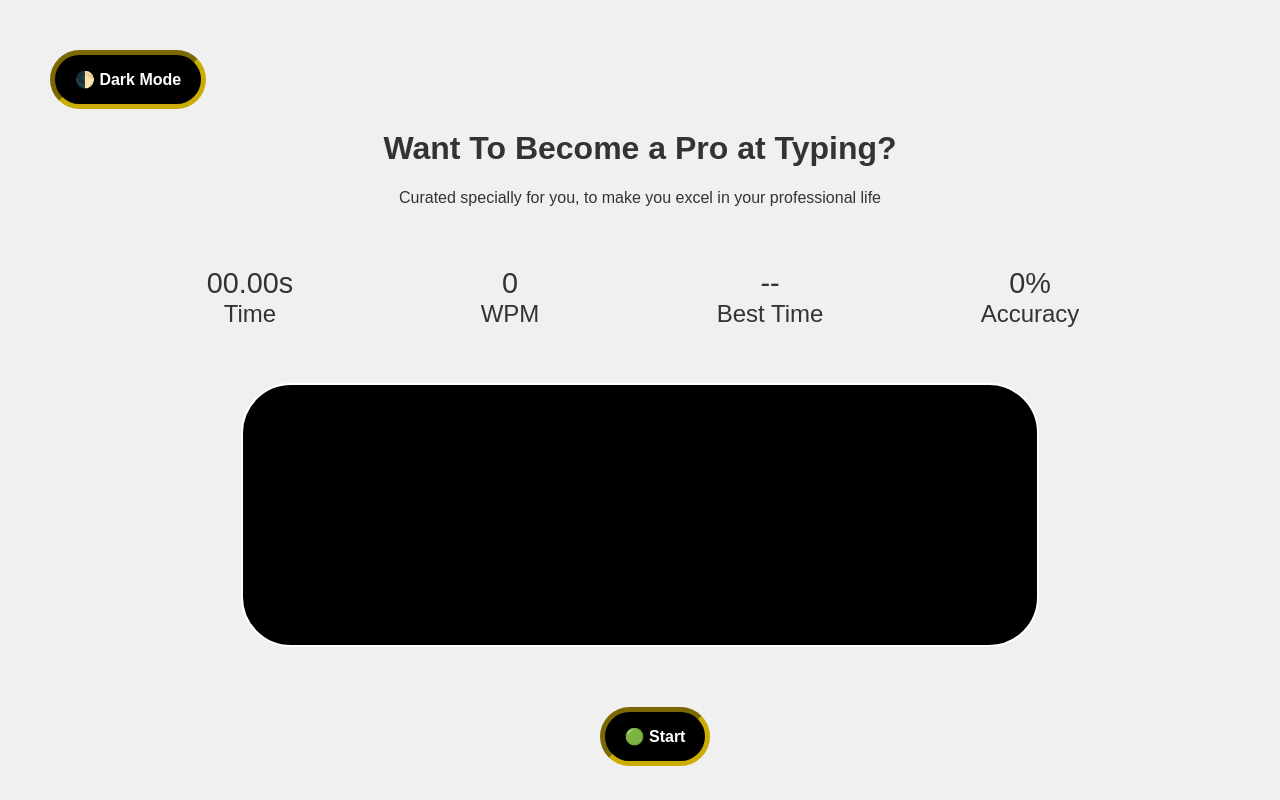
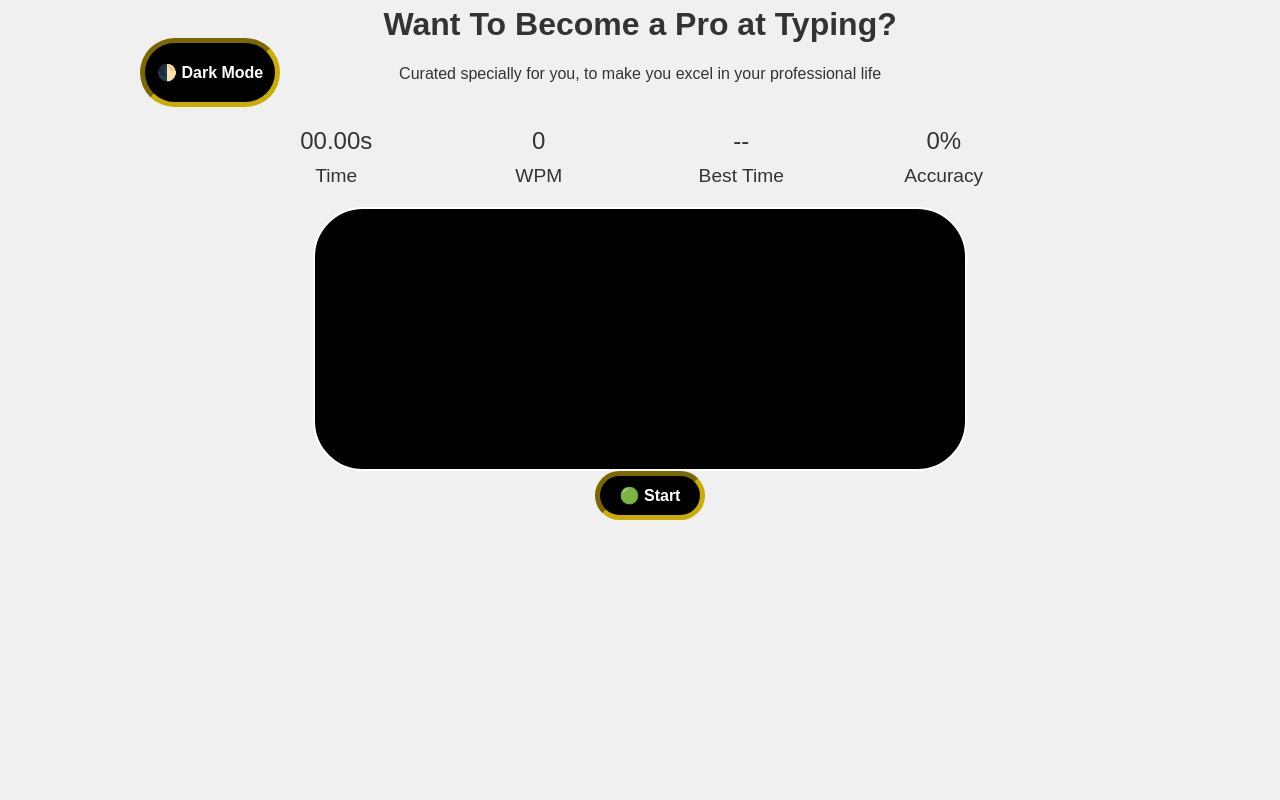
Before and after one commit to Turb08/TypingGame, a website: page index.html in a window 1280 px wide. Drawn offline with Linux system fonts and the light colour scheme.

Commit message:
style(CSS): Changed CSS styling to suit all types of screens and edited CSS selectors refactor: Downloaded npm motion package, thus added package-lock.json and package.json

```diff
--- a/index.html
+++ b/index.html
@@ -1,17 +1,25 @@
 <!DOCTYPE html>
 <html lang="en">
   <head>
-    <meta charset="UTF-8" />
+    <meta
+      charset="UTF-8"
+      name="viewport"
+      content="width=device-width, initial-scale=1"
+    />
     <title>Typing game</title>
     <link rel="stylesheet" href="styles.css" />
   </head>
 
   <body>
-    <button id="toggle-dark">🌓 Dark Mode</button>
-    <h1>Want To Become a Pro at Typing?</h1>
-    <p>
-      Curated specially for you, to make you excel in your professional life
-    </p>
+    <div id="container">
+      <button id="toggle-dark">🌓 Dark Mode</button>
+      <div id="heading">
+        <h1>Want To Become a Pro at Typing?</h1>
+        <p>
+          Curated specially for you, to make you excel in your professional life
+        </p>
+      </div>
+    </div>
 
     <!-- Live status -->
     <div class="grid">
@@ -19,10 +27,10 @@
       <div id="wpm">0</div>
       <div id="high-score">--</div>
       <div id="message">0%</div>
-      <p>Time</p>
-      <p>WPM</p>
-      <p>Best Time</p>
-      <p>Accuracy</p>
+      <p class="label">Time</p>
+      <p class="label">WPM</p>
+      <p class="label">Best Time</p>
+      <p class="label">Accuracy</p>
     </div>
 
     <!-- Text Box -->
--- /dev/null
+++ b/package.json
@@ -0,0 +1,5 @@
+{
+  "dependencies": {
+    "motion": "^12.23.11"
+  }
+}
--- a/styles.css
+++ b/styles.css
@@ -2,8 +2,6 @@ body {
   font-family: Poppins, sans-serif;
   background-color: #f0f0f0;
   color: #333;
-  margin: 0;
-  padding: 20px;
 }
 
 .highlight {
@@ -20,16 +18,18 @@ input.error {
   font-family: Poppins, sans-serif;
   font-size: 1.5em;
   display: grid;
-  grid-template-columns: repeat(4, 1fr);
-  grid-template-rows: repeat(2, 1fr);
-  margin: 40px 100px 0;
+  grid-template-columns: repeat(auto-fit, minmax(160px, 1fr));
+  gap: 10px;
+  margin: auto;
+  max-width: 800px;
+  width: 90%;
 }
 
 #timer,
 #wpm,
 #high-score,
 #message {
-  font-size: 1.2em;
+  font-size: 1em;
   padding-top: 20px;
   text-align: center;
 }
@@ -40,13 +40,11 @@ input.error {
   align-items: center;
 }
 
-#start,
-#toggle-dark {
+#start {
   font-family: Poppins, sans-serif;
-  padding: 15px 20px;
+  padding: 10px 20px;
   font-size: 16px;
-  margin-top: 30px;
-  margin-left: 30px;
+  margin-left: 20px;
   cursor: pointer;
   border-radius: 50px;
   background-color: #000000;
@@ -54,6 +52,36 @@ input.error {
   border: 5px solid #d6b602f3;
   border-style: inset;
   font-weight: 700;
+}
+#toggle-dark {
+  font-family: Poppins, sans-serif;
+  padding: 20px 12px;
+  font-size: 16px;
+  margin-top: 30px;
+  cursor: pointer;
+  border-radius: 50px;
+  background-color: #000000;
+  color: #ffffff;
+  border: 5px solid #d6b602f3;
+  border-style: inset;
+  font-weight: 700;
+  transition: background-color 0.3s, color 0.3s;
+}
+
+#heading h1,
+#heading p {
+  width: 100%;
+  text-align: center;
+  display: inline-block;
+  margin-top: -10px;
+  margin-left: -70px;
+}
+
+#container {
+  display: flex;
+  flex-direction: row;
+  align-items: center;
+  justify-content: center;
 }
 
 /* 🌑 Dark mode styles */
@@ -82,23 +110,21 @@ input:disabled {
   cursor: not-allowed;
 }
 
-h1 {
-  text-align: center;
-}
-
-p {
+.label {
   text-align: center;
   margin: 0 auto 20px;
+  font-size: 0.8em;
 }
 
 #textbox {
-  width: 60%;
+  width: 90%;
+  max-width: 600px;
   height: 200px;
   padding: 30px 25px;
   font-size: 1.2em;
   border-radius: 50px;
   border: 2px solid #ffffff;
-  margin: 30px auto;
+  margin: auto;
   background-color: #000000;
 }
 
```
Also changed, not shown: 1 other file.
